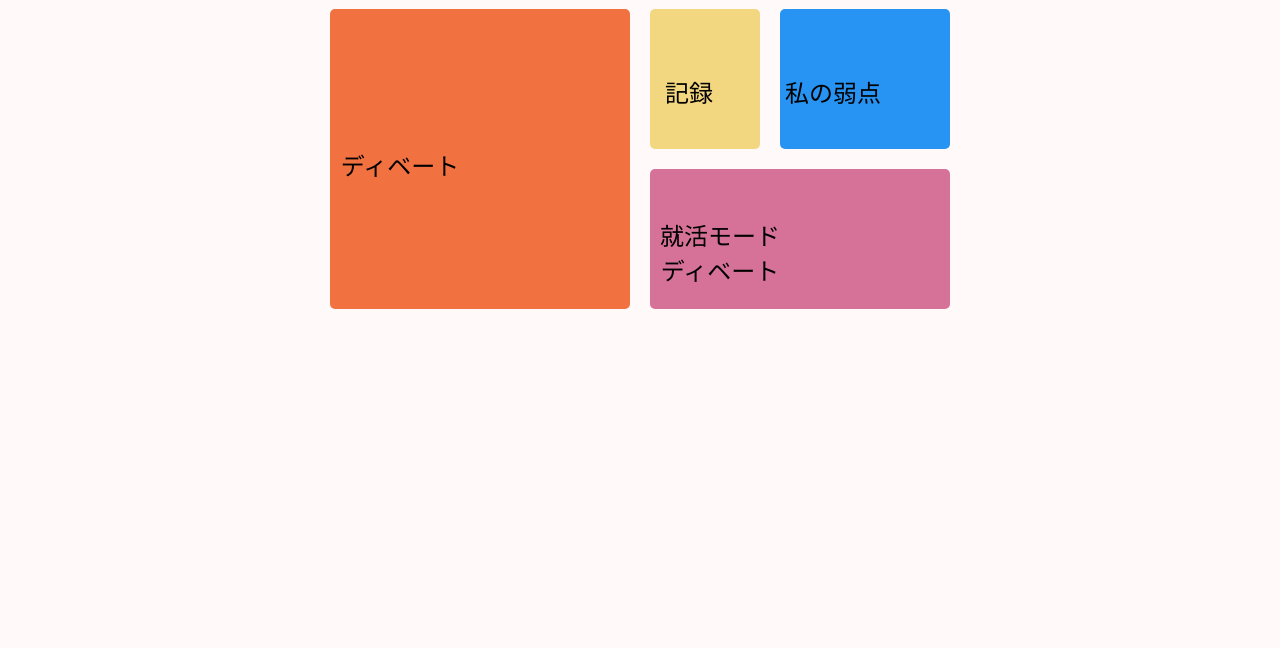
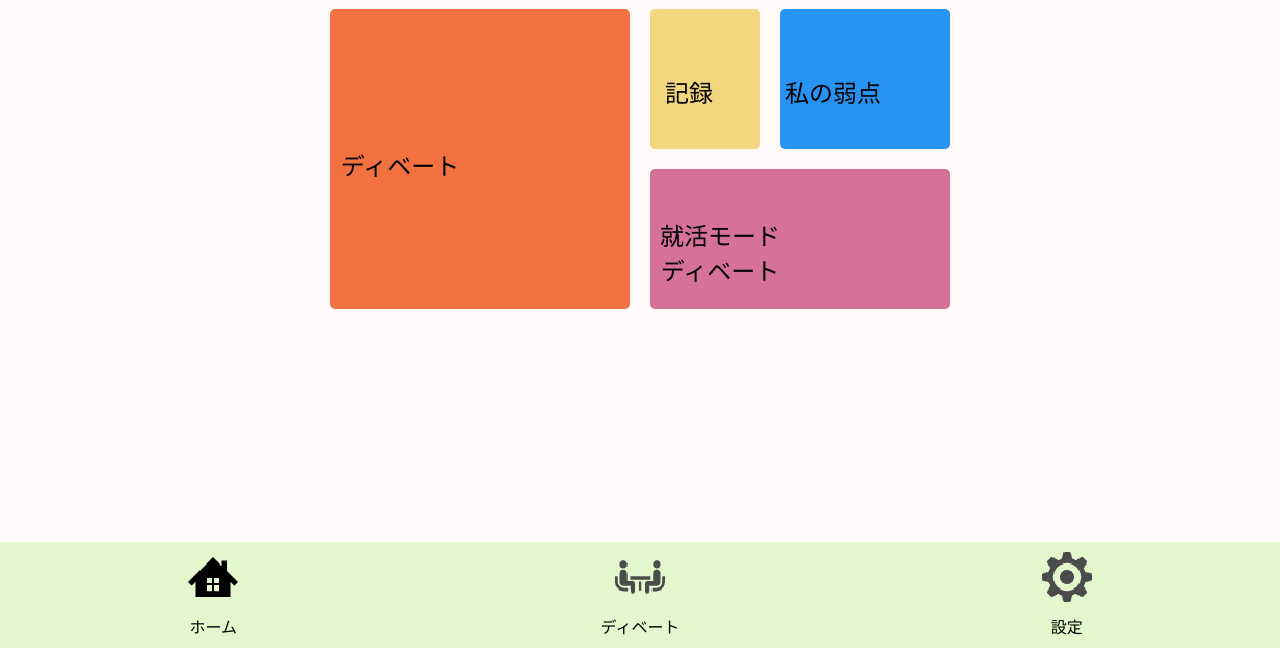
Before and after one commit to WaffleCollege/debuggers, a Flask app: page / in a window 1280 px wide. Shown: the part 152-800 px from the top of the page. Run offline with Flask 3, Linux system fonts and the light colour scheme; some web fonts are replaced.

Commit message:
フッター

```diff
--- a/static/home.css
+++ b/static/home.css
@@ -101,3 +101,53 @@ button[type="submit"]:hover {
     height:140px;
     margin: 10px;
 }
+
+
+/* フッターの全体スタイル */
+.footermenu {
+    position: fixed;
+    bottom: 0;
+    left: 0;
+    width: 100%;
+    display: flex;
+    background-color: red; /* フッターの背景色 */
+  }
+
+      /* 各リンク（ボタン）のスタイル */
+      .footermenu a {
+        flex: 1;
+        padding: 10px;
+        color: rgb(0, 0, 0);
+        text-align: center;
+        background-color: #e3f7cd;
+        border: none;
+        cursor: pointer;
+        font-size: 16px;
+        text-decoration: none;
+      }
+  /* アイコンをクリアに表示 */
+  .footermenu a .icon {
+    display: block;
+    font-size: 24px;
+    margin-bottom: 5px;
+    /* 画像の品質を維持 */
+    image-rendering: pixelated; /* ピクセルアート風の表現に */
+    /* 背景色を透過させる */
+    background-color: transparent;
+  }
+
+  /* ホバー時のスタイル */
+    .footermenu a:hover {
+      background-color: #45a049;
+    }
+
+    /* メディアクエリでのレスポンシブデザイン */
+@media (max-width: 600px) {
+  .footermenu a {
+    font-size: 14px; /* フォントサイズを小さく設定 */
+  }
+
+  .footermenu a .icon {
+    font-size: 20px; /* アイコンのフォントサイズを小さく設定 */
+  }
+}
--- a/templates/home.html
+++ b/templates/home.html
@@ -55,6 +55,22 @@
             </div>
         </div>
     </main>
+    <footer>
+        <div class="footermenu">
+            <a href="home.html">
+        <span class="icon"><img src="{{ url_for('static', filename='images/home2.icon.png') }}" alt="Home アイコン" class="header-icon"></span>
+              ホーム
+            </a>
+            <a href="debate.html">
+        <span class="icon"><img src="{{ url_for('static', filename='images/chatting.png') }}" alt="Home アイコン" class="header-icon"></span>
+              ディベート
+            </a>
+            <a href="services.html">
+        <span class="icon"><img src="{{ url_for('static', filename='images/setting_icon.png') }}" alt="Home アイコン" class="header-icon"></span>
+              設定
+            </a>
+          </div>
+    </footer>
 </body>
 
 </html>
```
Also changed, not shown: static/setting.css (+50 -0 lines), templates/setting.html (+17 -0 lines), static/images/chatting.png (added), static/images/home2.icon.png (added), static/images/setting_icon.png (added).
